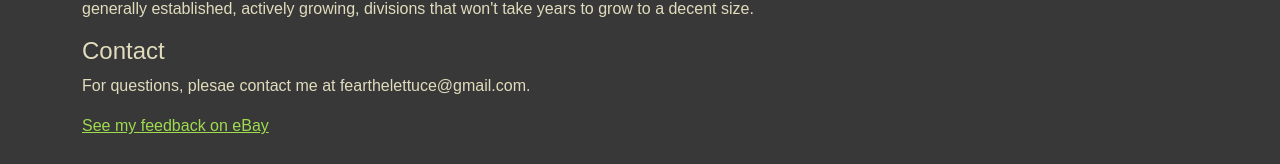
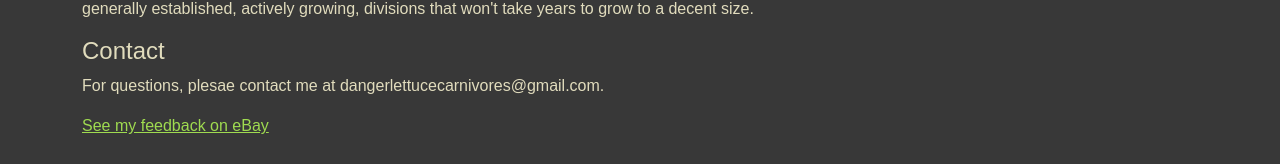
Before and after one commit to fearthelettuce/lettuce-carnivores-vue, a Vue app: page /about in a window 1280 px wide. Shown: the part 443-607 px from the top of the page. Built offline with nearby package versions, Linux system fonts and the light colour scheme; no server answers; what @formkit/vue would draw is missing.

Commit message:
Updated about

```diff
--- a/src/components/modules/about/TheAbout.vue
+++ b/src/components/modules/about/TheAbout.vue
@@ -8,8 +8,8 @@
         <h4>My Plants</h4>
         <p>My primary interest in with highland Nepenthes, Heliamphora and Cephalotus. My grow space is limited, so my inventory won't be the same as the larger sellers.  However, I primarily sell rooted divisions/cuttings.  Unlike many other sellers, that import tissue culture plants, the plants you will buy from me are generally established, actively growing, divisions that won't take years to grow to a decent size.</p>
         <h4>Contact</h4>
-        <p>For questions, plesae contact me at fearthelettuce@gmail.com.</p>
-        <a href="https://www.ebay.com/usr/fearthelettuce#tab2" target="_blank">See my feedback on eBay</a>
+        <p>For questions, plesae contact me at dangerlettucecarnivores@gmail.com.</p>
+        <a href="https://www.ebay.com/usr/dangerlettuce?_tab=1" target="_blank">See my feedback on eBay</a>
     </div>
 
 </template>
```
